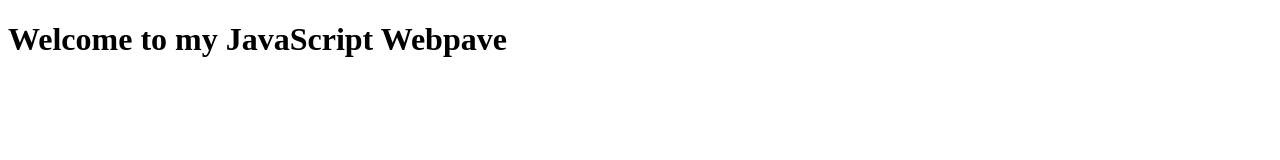
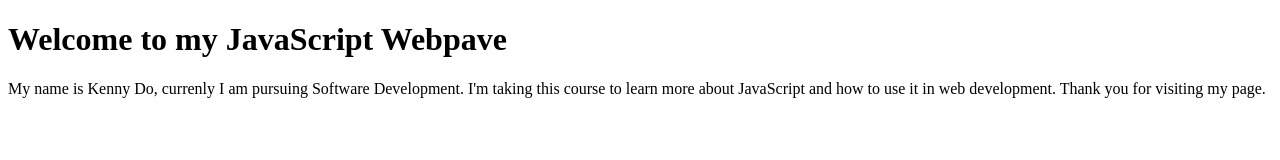
Before and after one commit to kennydo95/COP1801_JAVASCRIPT, a plain HTML site: page index.html in a window 1280 px wide. Drawn offline with Linux system fonts and the light colour scheme.

Commit message:
Update index.html

```diff
--- a/index.html
+++ b/index.html
@@ -5,6 +5,10 @@
 </head>
 <body>
     <h1>Welcome to my JavaScript Webpave</h1>
+    <p> My name is Kenny Do, currenly I am pursuing Software Development.
+        I'm taking this course to learn more about JavaScript and how to use it in web development.
+        Thank you for visiting my page.
+    </p>
 
     <script>
 
```
